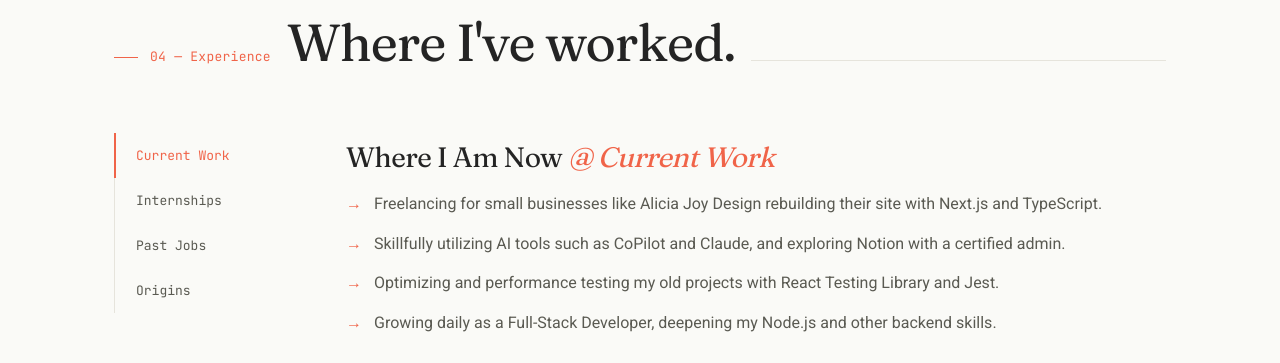
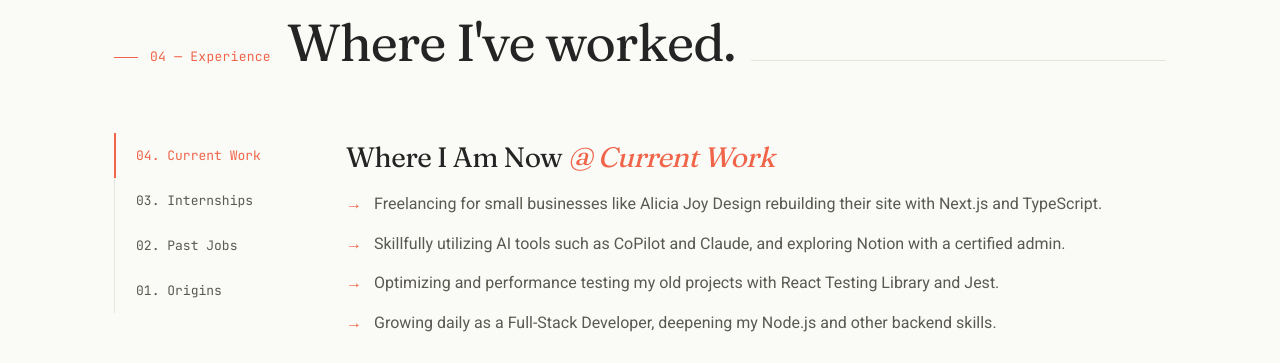
Before and after one commit to jeddelich/next-portfolio, a Next.js app: page / in a window 1280 px wide. Shown: the part 4040-4403 px from the top of the page. Built offline with nearby package versions, Linux system fonts and the light colour scheme.

Commit message:
style: add consistent numbering style from navbar to experience tabs

```diff
--- a/components/experience/experience.tsx
+++ b/components/experience/experience.tsx
@@ -27,7 +27,7 @@ function Experience() {
                   className={`${styles.expTab} ${activePane === index ? styles.expTabActive : ""}`}
                   onClick={() => onPaneChange(index)}
                 >
-                  {pane.company}
+                 0{pane.number}. {pane.company}
                 </button>
               ))}
             </div>
--- a/data/experience.ts
+++ b/data/experience.ts
@@ -1,6 +1,7 @@
 export type ExperienceItem = {
   role: string;
   company?: string;
+  number?: number;
   period?: string;
   bullets: string[];
 };
@@ -9,6 +10,7 @@ const experience: ExperienceItem[] = [
   {
     role: "Where I Am Now",
     company: "Current Work",
+    number: 4,
     bullets: [
       "Freelancing for small businesses like Alicia Joy Design rebuilding their site with Next.js and TypeScript.",
       "Skillfully utilizing AI tools such as CoPilot and Claude, and exploring Notion with a certified admin.",
@@ -19,6 +21,7 @@ const experience: ExperienceItem[] = [
   {
     role: "My Return To Tech",
     company: "Internships",
+    number: 3,
     bullets: [
       "At Skinstric.ai, I shipped a real-time AI skincare analysis platform with React, Next.js, and Typescript.",
       "I worked with Figma translating the designs into responsive UI/UX and key features assisting the pipeline.",
@@ -28,6 +31,7 @@ const experience: ExperienceItem[] = [
   {
     role: "Then Continued",
     company: "Past Jobs",
+    number: 2,
     bullets: [
       "I worked on a sailboat named Renewal for two years teaching students technical nautical terms.",
       "Traveled to 35+ countries, attending conferences, counseling MKs, and exploring the world!",
@@ -38,6 +42,7 @@ const experience: ExperienceItem[] = [
   {
     role: "How My Journey Started",
     company: "Origins",
+    number: 1,
     bullets: [
       "As a high schooler, spent countless hours learning and building JavaScript projects on Khan Academy.",
       "Then worked under Udacity to pick up two nanodegrees in programming and business analytics.",
```
